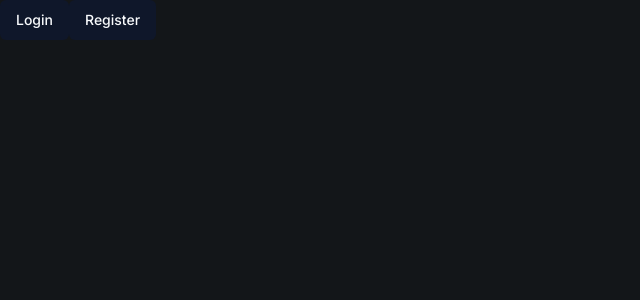
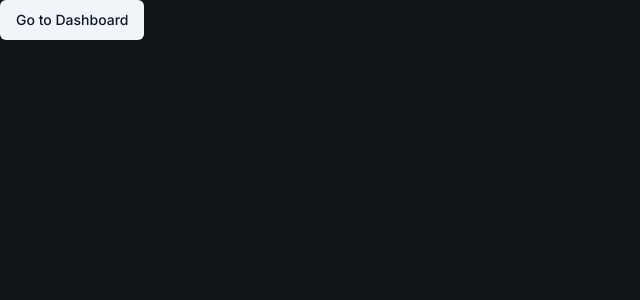
Before and after one commit to Mahavir-2003/Oxion, a Next.js app: page / in a window 1280 px wide. Shown: the top 300 px of the page, without its empty margins (0-640 px from the left). Built offline with nearby package versions, Linux system fonts and the light colour scheme.

Commit message:
Updated landing page

```diff
--- a/app/(landing)/page.tsx
+++ b/app/(landing)/page.tsx
@@ -7,10 +7,7 @@ const LandingPage
   return (
     <div>
       <Link href="/sign-in">
-      <Button>Login</Button>
-      </Link>
-      <Link href="/sign-up">
-      <Button>Register</Button>
+      <Button variant="secondary">Go to Dashboard</Button>
       </Link>
     </div>
   )
```
